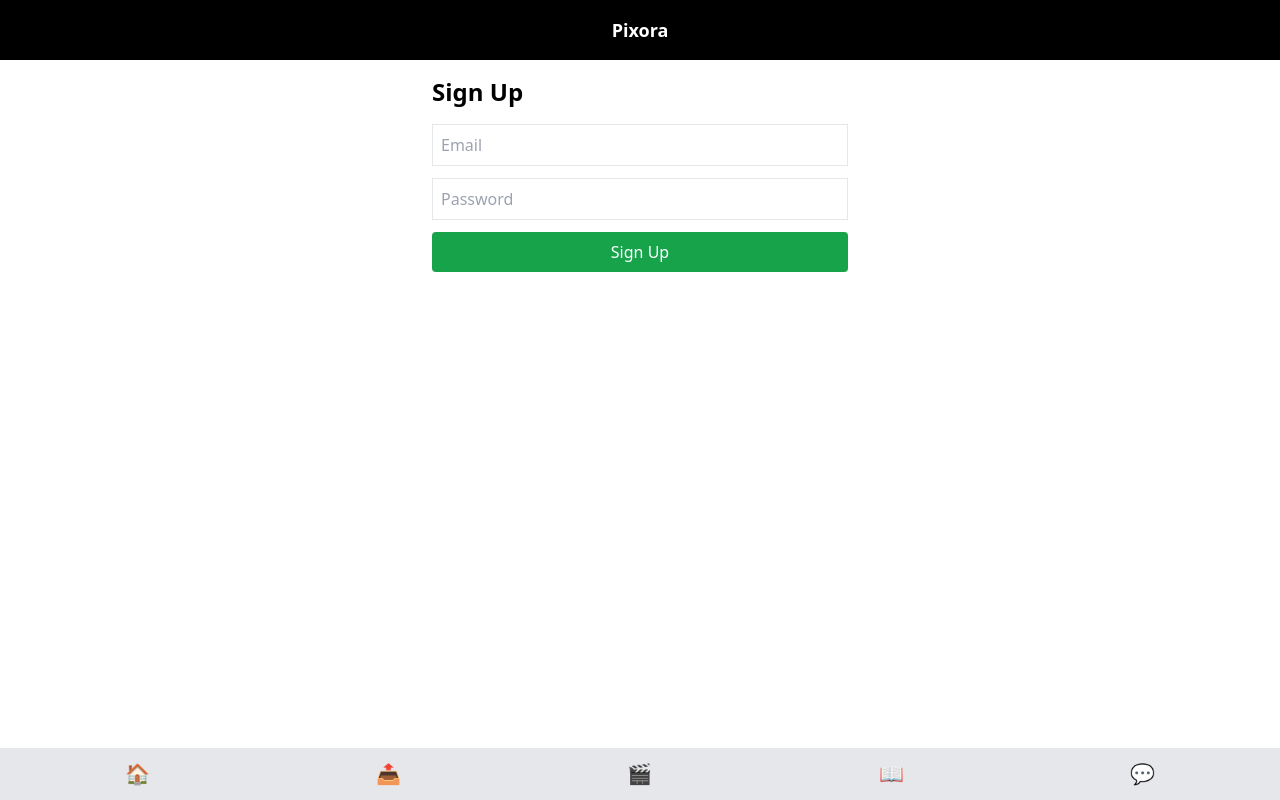
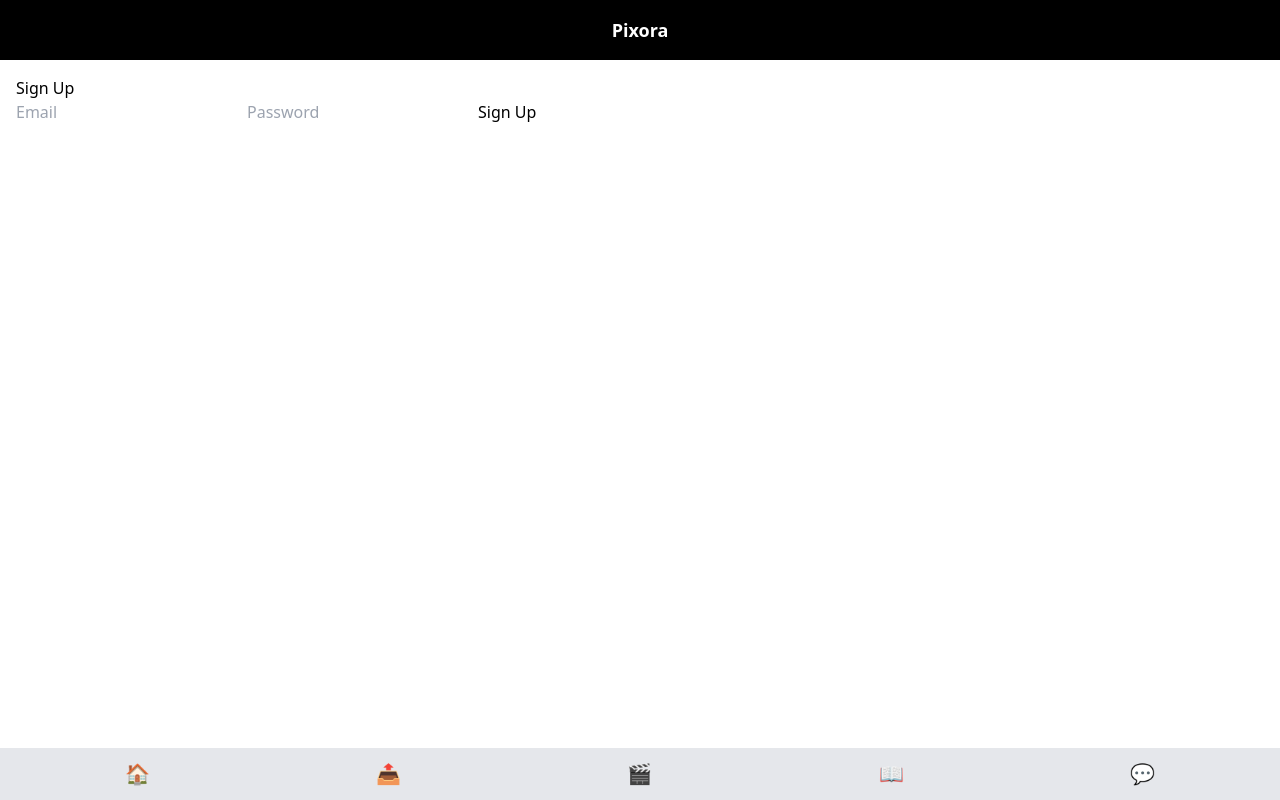
Before and after one commit to MonsterGamerz/pixora, a React (Vite) app: page /signup in a window 1280 px wide. Built offline with nearby package versions, Linux system fonts and the light colour scheme.

Commit message:
Update Signup.jsx

```diff
--- a/src/pages/Signup.jsx
+++ b/src/pages/Signup.jsx
@@ -1,34 +1,26 @@
-// src/pages/Signup.jsx
-import React, { useState } from 'react'
-import { auth } from '../firebase'
-import { createUserWithEmailAndPassword } from 'firebase/auth'
-import { useNavigate } from 'react-router-dom'
+import { useState } from 'react';
+import { createUserWithEmailAndPassword } from 'firebase/auth';
+import { auth } from '../firebase';
 
 export default function Signup() {
-  const [email, setEmail] = useState('')
-  const [password, setPassword] = useState('')
-  const [error, setError] = useState('')
-  const navigate = useNavigate()
+  const [email, setEmail] = useState('');
+  const [password, setPassword] = useState('');
 
-  const registerUser = async (e) => {
-    e.preventDefault()
+  const signup = async () => {
     try {
-      await createUserWithEmailAndPassword(auth, email, password)
-      navigate('/')
+      await createUserWithEmailAndPassword(auth, email, password);
+      alert("Signed up!");
     } catch (err) {
-      setError(err.message)
+      alert(err.message);
     }
-  }
+  };
 
   return (
-    <div className="p-4 max-w-md mx-auto">
-      <h1 className="text-2xl font-bold mb-4">Sign Up</h1>
-      <form onSubmit={registerUser} className="flex flex-col gap-3">
-        <input type="email" placeholder="Email" className="p-2 border" value={email} onChange={(e) => setEmail(e.target.value)} />
-        <input type="password" placeholder="Password" className="p-2 border" value={password} onChange={(e) => setPassword(e.target.value)} />
-        <button type="submit" className="bg-green-600 text-white p-2 rounded">Sign Up</button>
-      </form>
-      {error && <p className="text-red-500 mt-2">{error}</p>}
+    <div className="p-4">
+      <h2>Sign Up</h2>
+      <input value={email} onChange={e => setEmail(e.target.value)} placeholder="Email" />
+      <input value={password} onChange={e => setPassword(e.target.value)} placeholder="Password" type="password" />
+      <button onClick={signup}>Sign Up</button>
     </div>
-  )
+  );
 }
```
